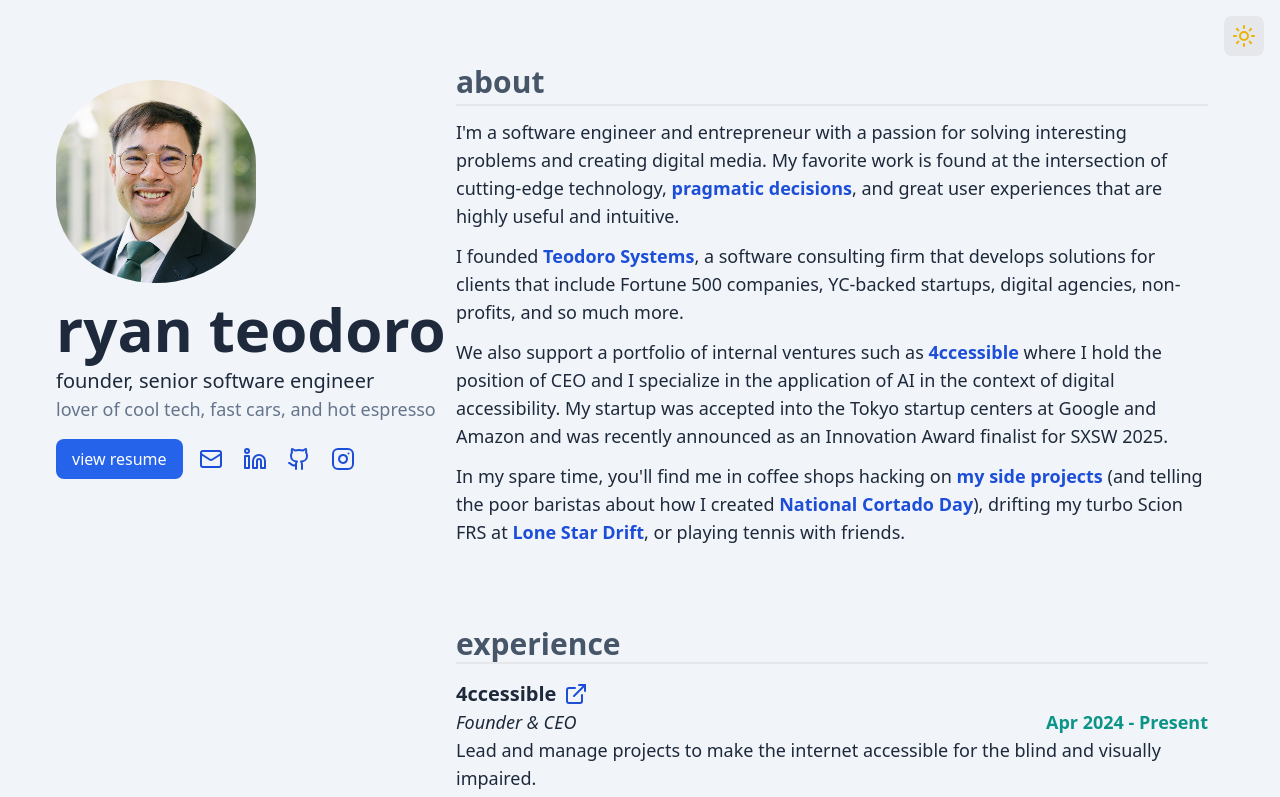
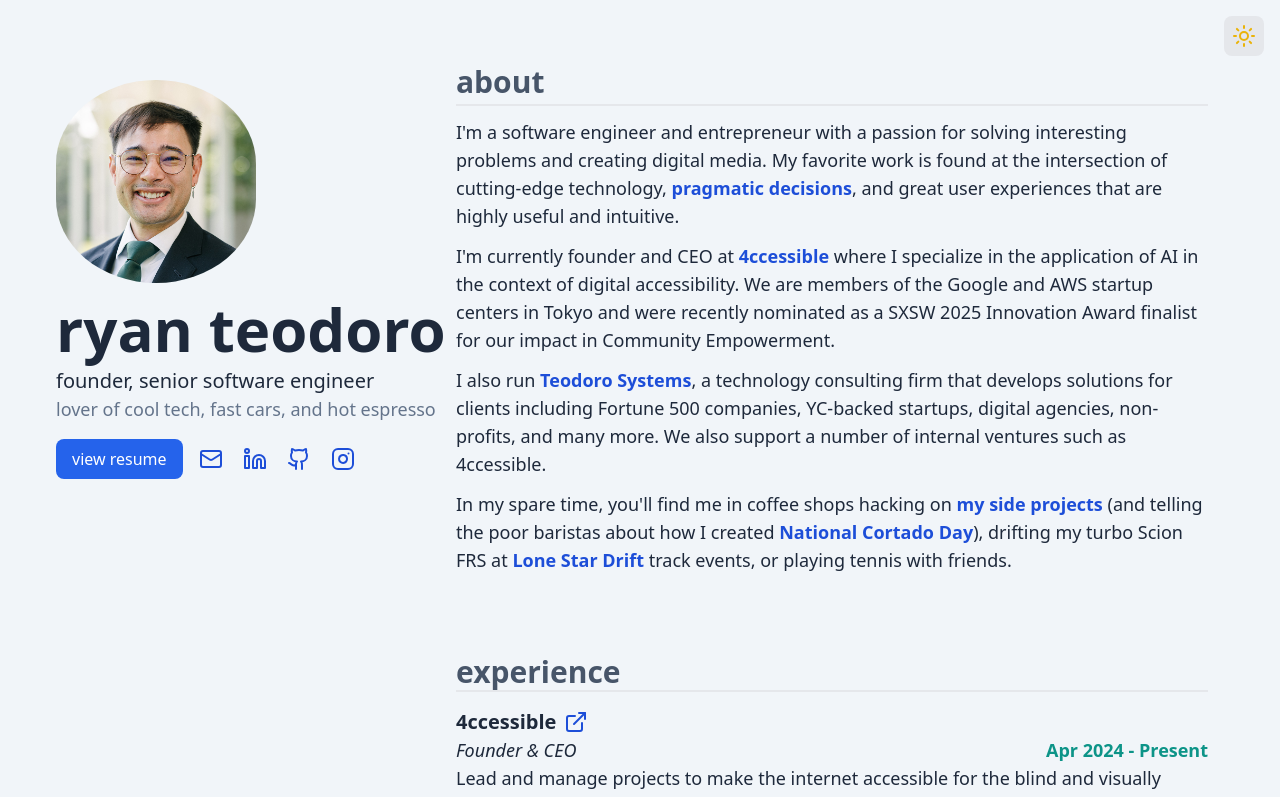
Before and after one commit to thechori/ryanteodoro.com-v2-frontend, a React (Vite) app: page / in a window 1280 px wide. Shown: the top 797 px of the page. Built offline with nearby package versions, Linux system fonts and the light colour scheme.

Commit message:
finish cleaning up about section

```diff
--- a/src/App.tsx
+++ b/src/App.tsx
@@ -34,24 +34,25 @@ function App() {
           </p>
 
           <p className="mb-3">
-            I founded{" "}
+            I'm currently founder and CEO at{" "}
+            <a href="https://4ccessible.com" target="_blank">
+              4ccessible
+            </a>{" "}
+            where I specialize in the application of AI in the context of
+            digital accessibility. We are members of the Google and AWS startup
+            centers in Tokyo and were recently nominated as a SXSW 2025
+            Innovation Award finalist for our impact in Community Empowerment.
+          </p>
+
+          <p className="mb-3">
+            I also run{" "}
             <a href="https://teodorosystems.com" target="_blank">
               Teodoro Systems
             </a>
-            {", "}a software consulting firm that develops solutions for clients
-            that include Fortune 500 companies, YC-backed startups, digital
-            agencies, non-profits, and so much more.
-          </p>
-
-          <p className="mb-3">
-            We also support a portfolio of internal ventures such as{" "}
-            <a href="https://4ccessible.com" target="_blank">
-              4ccessible
-            </a>{" "}
-            where I hold the position of CEO and I specialize in the application
-            of AI in the context of digital accessibility. My startup was
-            accepted into the Tokyo startup centers at Google and Amazon and was
-            recently announced as an Innovation Award finalist for SXSW 2025.
+            {", "}a technology consulting firm that develops solutions for
+            clients including Fortune 500 companies, YC-backed startups, digital
+            agencies, non-profits, and many more. We also support a number of
+            internal ventures such as 4ccessible.
           </p>
 
           <p className="mb-3">
@@ -67,8 +68,8 @@ function App() {
               target="_blank"
             >
               Lone Star Drift
-            </a>
-            , or playing tennis with friends.
+            </a>{" "}
+            track events, or playing tennis with friends.
           </p>
         </section>
 
```
